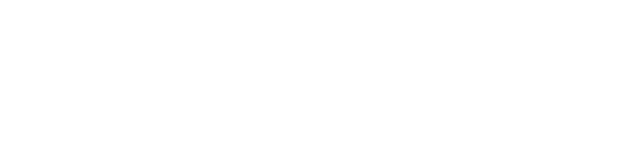
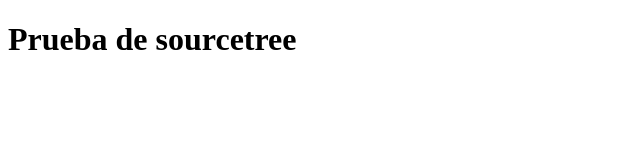
Before and after one commit to frankedierg/repositorioBIT, a plain HTML site: page index.html in a window 1280 px wide. Shown: the whole page, without its empty margins (0-640 px from the left). Drawn offline with Linux system fonts and the light colour scheme.

Commit message:
Agregado el titulo y un titulo de pagina

```diff
--- a/index.html
+++ b/index.html
@@ -4,9 +4,9 @@
     <meta charset="UTF-8">
     <meta http-equiv="X-UA-Compatible" content="IE=edge">
     <meta name="viewport" content="width=device-width, initial-scale=1.0">
-    <title>Document</title>
+    <title>prueba</title>
 </head>
 <body>
-
+    <h1>Prueba de sourcetree</h1>
 </body>
 </html>
```
